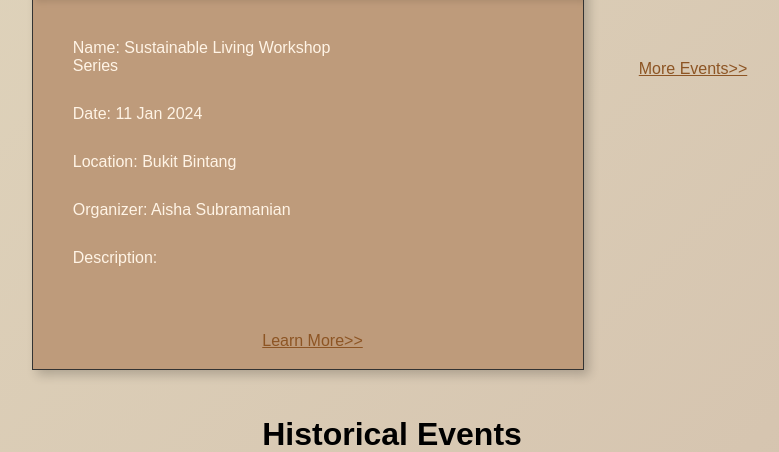
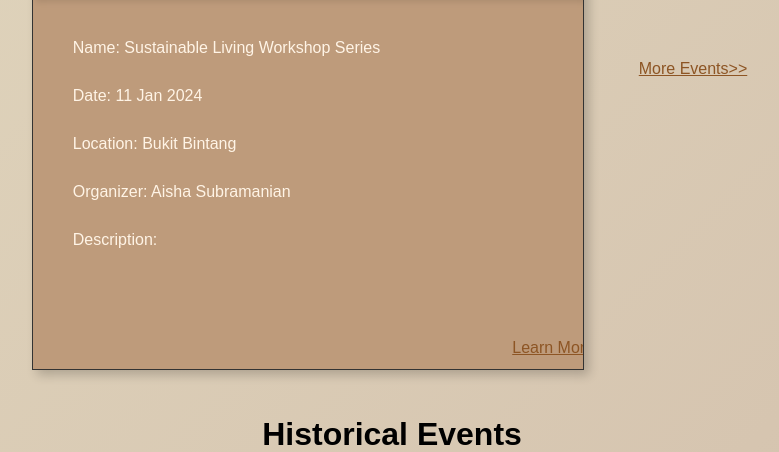
Before and after one commit to MomoYwy/ADollarAPlant, a PHP site: page /wdtassignment/php/mainpage.php in a window 1280 px wide. Shown: the part 2996-3448 px from the top of the page, without its empty margins (248-1027 px from the left). Run offline with PHP 8.4, Linux system fonts and the light colour scheme.

Commit message:
Update mainnav.css

```diff
--- a/wdtassignment/css/mainnav.css
+++ b/wdtassignment/css/mainnav.css
@@ -184,7 +184,7 @@ body {
 }
 
 figcaption {
-    width: 350px;
+    width: 600px;
     height: 350px;
     margin: 10px;
 }
```
